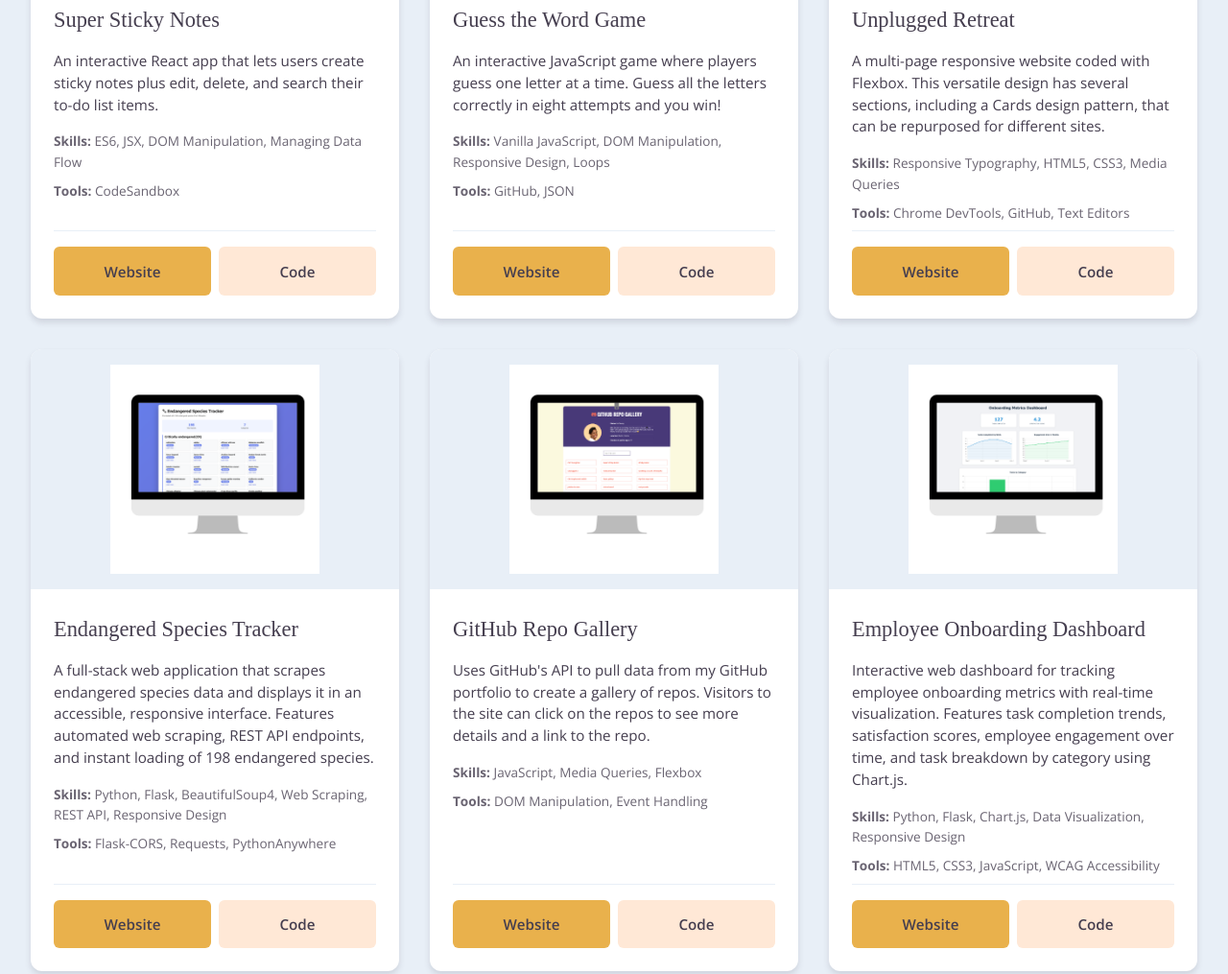
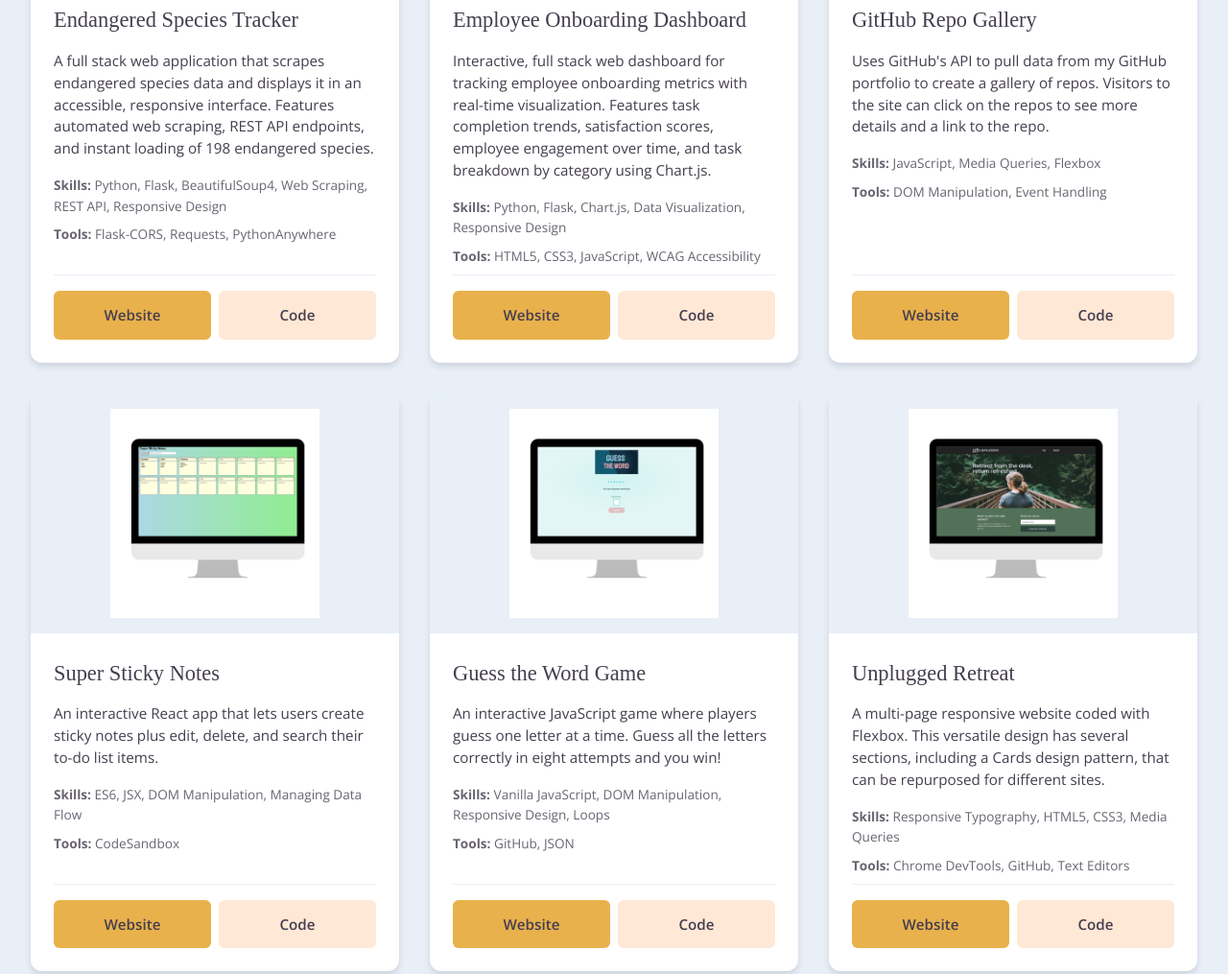
Before and after one commit to CatYoung018/Cat-Young-Dev, a website built with webpack: page index.html in a window 1280 px wide. Shown: the part 782-1797 px from the top of the page at 96% size. Built offline with nearby package versions, Linux system fonts and the light colour scheme; a web font is replaced by a local one.

Commit message:
feat: Reorganize projects to display full stack sites first

```diff
--- a/index.html
+++ b/index.html
@@ -33,11 +33,95 @@
             <h2 id="projects-heading">Projects</h2>
 
             <div class="projects-grid" role="list">
-                <!-- Project Card 1: Super Sticky Notes -->
+                <!-- Project Card 1: Endangered Species Tracker -->
                 <article class="project-card" role="listitem" aria-labelledby="project-1-title">
+                    <img src="img/Endangered.png" alt="Screenshot of Endangered Species Tracker application showing species cards" class="project-image">
+                    <div class="card-content">
+                        <h3 id="project-1-title">Endangered Species Tracker</h3>
+                        <p class="project-description">A full stack web application that scrapes endangered species data and displays it in an accessible, responsive interface. Features automated web scraping, REST API endpoints, and instant loading of 198 endangered species.</p>
+                        <p class="project-tech"><strong>Skills:</strong> Python, Flask, BeautifulSoup4, Web Scraping, REST API, Responsive Design</p>
+                        <p class="project-tech"><strong>Tools:</strong> Flask-CORS, Requests, PythonAnywhere</p>
+
+                        <div class="project-links" role="group" aria-label="Endangered Species Tracker project links">
+                            <a href="https://cyoun002.pythonanywhere.com/"
+                               target="_blank"
+                               rel="noopener noreferrer"
+                               class="project-button"
+                               aria-label="View Endangered Species Tracker live website (opens in new tab)">
+                                Website
+                            </a>
+                            <a href="https://github.com/CatYoung018/preparing-and-displaying-data-with-python-main/tree/main/combining-web-scrapers"
+                               target="_blank"
+                               rel="noopener noreferrer"
+                               class="project-button"
+                               aria-label="View Endangered Species Tracker source code on GitHub (opens in new tab)">
+                                Code
+                            </a>
+                        </div>
+                    </div>
+                </article>
+
+                <!-- Project Card 2: Employee Onboarding Dashboard -->
+                <article class="project-card" role="listitem" aria-labelledby="project-2-title">
+                    <img src="img/Employee_dashboard.png" alt="Screenshot of Employee Onboarding Dashboard showing interactive charts and metrics" class="project-image">
+                    <div class="card-content">
+                        <h3 id="project-2-title">Employee Onboarding Dashboard</h3>
+                        <p class="project-description">Interactive, full stack web dashboard for tracking employee onboarding metrics with real-time visualization. Features task completion trends, satisfaction scores, employee engagement over time, and task breakdown by category using Chart.js.</p>
+                        <p class="project-tech"><strong>Skills:</strong> Python, Flask, Chart.js, Data Visualization, Responsive Design</p>
+                        <p class="project-tech"><strong>Tools:</strong> HTML5, CSS3, JavaScript, WCAG Accessibility</p>
+
+                        <div class="project-links" role="group" aria-label="Employee Onboarding Dashboard project links">
+                            <a href="https://employee-onboarding-dashboard.onrender.com/"
+                               target="_blank"
+                               rel="noopener noreferrer"
+                               class="project-button"
+                               aria-label="View Employee Onboarding Dashboard live website (opens in new tab)">
+                                Website
+                            </a>
+                            <a href="https://github.com/CatYoung018/Employee-onboarding-dashboard"
+                               target="_blank"
+                               rel="noopener noreferrer"
+                               class="project-button"
+                               aria-label="View Employee Onboarding Dashboard source code on GitHub (opens in new tab)">
+                                Code
+                            </a>
+                        </div>
+                    </div>
+                </article>
+
+                <!-- Project Card 3: GitHub Repo Gallery -->
+                <article class="project-card" role="listitem" aria-labelledby="project-3-title">
+                    <img src="img/Gallery.png" alt="Screenshot of GitHub Repo Gallery showing repository cards" class="project-image">
+                    <div class="card-content">
+                        <h3 id="project-3-title">GitHub Repo Gallery</h3>
+                        <p class="project-description">Uses GitHub's API to pull data from my GitHub portfolio to create a gallery of repos. Visitors to the site can click on the repos to see more details and a link to the repo.</p>
+                        <p class="project-tech"><strong>Skills:</strong> JavaScript, Media Queries, Flexbox</p>
+                        <p class="project-tech"><strong>Tools:</strong> DOM Manipulation, Event Handling</p>
+
+                        <div class="project-links" role="group" aria-label="GitHub Repo Gallery project links">
+                            <a href="https://catyoung018.github.io/Repo-gallery/"
+                               target="_blank"
+                               rel="noopener noreferrer"
+                               class="project-button"
+                               aria-label="View GitHub Repo Gallery live website (opens in new tab)">
+                                Website
+                            </a>
+                            <a href="https://github.com/CatYoung018/Repo-gallery"
+                               target="_blank"
+                               rel="noopener noreferrer"
+                               class="project-button"
+                               aria-label="View GitHub Repo Gallery source code on GitHub (opens in new tab)">
+                                Code
+                            </a>
+                        </div>
+                    </div>
+                </article>
+
+                <!-- Project Card 4: Super Sticky Notes -->
+                <article class="project-card" role="listitem" aria-labelledby="project-4-title">
                     <img src="img/Sticky.png" alt="Screenshot of Super Sticky Notes application showing interactive sticky note interface" class="project-image">
                     <div class="card-content">
-                        <h3 id="project-1-title">Super Sticky Notes</h3>
+                        <h3 id="project-4-title">Super Sticky Notes</h3>
                         <p class="project-description">An interactive React app that lets users create sticky notes plus edit, delete, and search their to-do list items.</p>
                         <p class="project-tech"><strong>Skills:</strong> ES6, JSX, DOM Manipulation, Managing Data Flow</p>
                         <p class="project-tech"><strong>Tools:</strong> CodeSandbox</p>
@@ -61,11 +145,11 @@
                     </div>
                 </article>
 
-                <!-- Project Card 2: Guess the Word Game -->
-                <article class="project-card" role="listitem" aria-labelledby="project-2-title">
+                <!-- Project Card 5: Guess the Word Game -->
+                <article class="project-card" role="listitem" aria-labelledby="project-5-title">
                     <img src="img/Guessing.png" alt="Screenshot of Guess the Word Game showing letter guessing interface" class="project-image">
                     <div class="card-content">
-                        <h3 id="project-2-title">Guess the Word Game</h3>
+                        <h3 id="project-5-title">Guess the Word Game</h3>
                         <p class="project-description">An interactive JavaScript game where players guess one letter at a time. Guess all the letters correctly in eight attempts and you win!</p>
                         <p class="project-tech"><strong>Skills:</strong> Vanilla JavaScript, DOM Manipulation, Responsive Design, Loops</p>
                         <p class="project-tech"><strong>Tools:</strong> GitHub, JSON</p>
@@ -89,11 +173,11 @@
                     </div>
                 </article>
 
-                <!-- Project Card 3: Unplugged Retreat -->
-                <article class="project-card" role="listitem" aria-labelledby="project-3-title">
+                <!-- Project Card 6: Unplugged Retreat -->
+                <article class="project-card" role="listitem" aria-labelledby="project-6-title">
                     <img src="img/Unplugged.png" alt="Screenshot of Unplugged Retreat website showing responsive design" class="project-image">
                     <div class="card-content">
-                        <h3 id="project-3-title">Unplugged Retreat</h3>
+                        <h3 id="project-6-title">Unplugged Retreat</h3>
                         <p class="project-description">A multi-page responsive website coded with Flexbox. This versatile design has several sections, including a Cards design pattern, that can be repurposed for different sites.</p>
                         <p class="project-tech"><strong>Skills:</strong> Responsive Typography, HTML5, CSS3, Media Queries</p>
                         <p class="project-tech"><strong>Tools:</strong> Chrome DevTools, GitHub, Text Editors</p>
@@ -111,90 +195,6 @@
                                rel="noopener noreferrer"
                                class="project-button"
                                aria-label="View Unplugged Retreat source code on GitHub (opens in new tab)">
-                                Code
-                            </a>
-                        </div>
-                    </div>
-                </article>
-
-                <!-- Project Card 4: Endangered Species Tracker -->
-                <article class="project-card" role="listitem" aria-labelledby="project-4-title">
-                    <img src="img/Endangered.png" alt="Screenshot of Endangered Species Tracker application showing species cards" class="project-image">
-                    <div class="card-content">
-                        <h3 id="project-4-title">Endangered Species Tracker</h3>
-                        <p class="project-description">A full-stack web application that scrapes endangered species data and displays it in an accessible, responsive interface. Features automated web scraping, REST API endpoints, and instant loading of 198 endangered species.</p>
-                        <p class="project-tech"><strong>Skills:</strong> Python, Flask, BeautifulSoup4, Web Scraping, REST API, Responsive Design</p>
-                        <p class="project-tech"><strong>Tools:</strong> Flask-CORS, Requests, PythonAnywhere</p>
-
-                        <div class="project-links" role="group" aria-label="Endangered Species Tracker project links">
-                            <a href="https://cyoun002.pythonanywhere.com/"
-                               target="_blank"
-                               rel="noopener noreferrer"
-                               class="project-button"
-                               aria-label="View Endangered Species Tracker live website (opens in new tab)">
-                                Website
-                            </a>
-                            <a href="https://github.com/CatYoung018/preparing-and-displaying-data-with-python-main/tree/main/combining-web-scrapers"
-                               target="_blank"
-                               rel="noopener noreferrer"
-                               class="project-button"
-                               aria-label="View Endangered Species Tracker source code on GitHub (opens in new tab)">
-                                Code
-                            </a>
-                        </div>
-                    </div>
-                </article>
-
-                <!-- Project Card 5: GitHub Repo Gallery -->
-                <article class="project-card" role="listitem" aria-labelledby="project-5-title">
-                    <img src="img/Gallery.png" alt="Screenshot of GitHub Repo Gallery showing repository cards" class="project-image">
-                    <div class="card-content">
-                        <h3 id="project-5-title">GitHub Repo Gallery</h3>
-                        <p class="project-description">Uses GitHub's API to pull data from my GitHub portfolio to create a gallery of repos. Visitors to the site can click on the repos to see more details and a link to the repo.</p>
-                        <p class="project-tech"><strong>Skills:</strong> JavaScript, Media Queries, Flexbox</p>
-                        <p class="project-tech"><strong>Tools:</strong> DOM Manipulation, Event Handling</p>
-
-                        <div class="project-links" role="group" aria-label="GitHub Repo Gallery project links">
-                            <a href="https://catyoung018.github.io/Repo-gallery/"
-                               target="_blank"
-                               rel="noopener noreferrer"
-                               class="project-button"
-                               aria-label="View GitHub Repo Gallery live website (opens in new tab)">
-                                Website
-                            </a>
-                            <a href="https://github.com/CatYoung018/Repo-gallery"
-                               target="_blank"
-                               rel="noopener noreferrer"
-                               class="project-button"
-                               aria-label="View GitHub Repo Gallery source code on GitHub (opens in new tab)">
-                                Code
-                            </a>
-                        </div>
-                    </div>
-                </article>
-
-                <!-- Project Card 6: Employee Onboarding Dashboard -->
-                <article class="project-card" role="listitem" aria-labelledby="project-6-title">
-                    <img src="img/Employee_dashboard.png" alt="Screenshot of Employee Onboarding Dashboard showing interactive charts and metrics" class="project-image">
-                    <div class="card-content">
-                        <h3 id="project-6-title">Employee Onboarding Dashboard</h3>
-                        <p class="project-description">Interactive web dashboard for tracking employee onboarding metrics with real-time visualization. Features task completion trends, satisfaction scores, employee engagement over time, and task breakdown by category using Chart.js.</p>
-                        <p class="project-tech"><strong>Skills:</strong> Python, Flask, Chart.js, Data Visualization, Responsive Design</p>
-                        <p class="project-tech"><strong>Tools:</strong> HTML5, CSS3, JavaScript, WCAG Accessibility</p>
-
-                        <div class="project-links" role="group" aria-label="Employee Onboarding Dashboard project links">
-                            <a href="https://employee-onboarding-dashboard.onrender.com/"
-                               target="_blank"
-                               rel="noopener noreferrer"
-                               class="project-button"
-                               aria-label="View Employee Onboarding Dashboard live website (opens in new tab)">
-                                Website
-                            </a>
-                            <a href="https://github.com/CatYoung018/Employee-onboarding-dashboard"
-                               target="_blank"
-                               rel="noopener noreferrer"
-                               class="project-button"
-                               aria-label="View Employee Onboarding Dashboard source code on GitHub (opens in new tab)">
                                 Code
                             </a>
                         </div>
```
